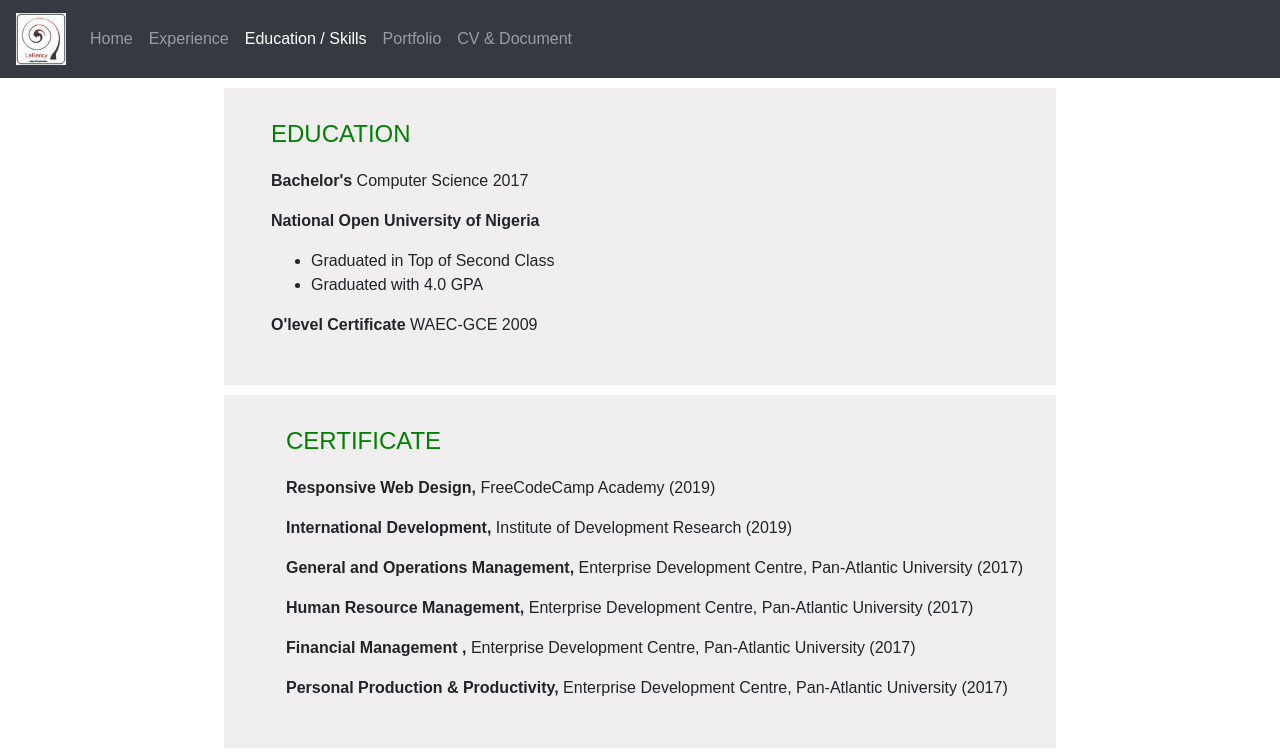
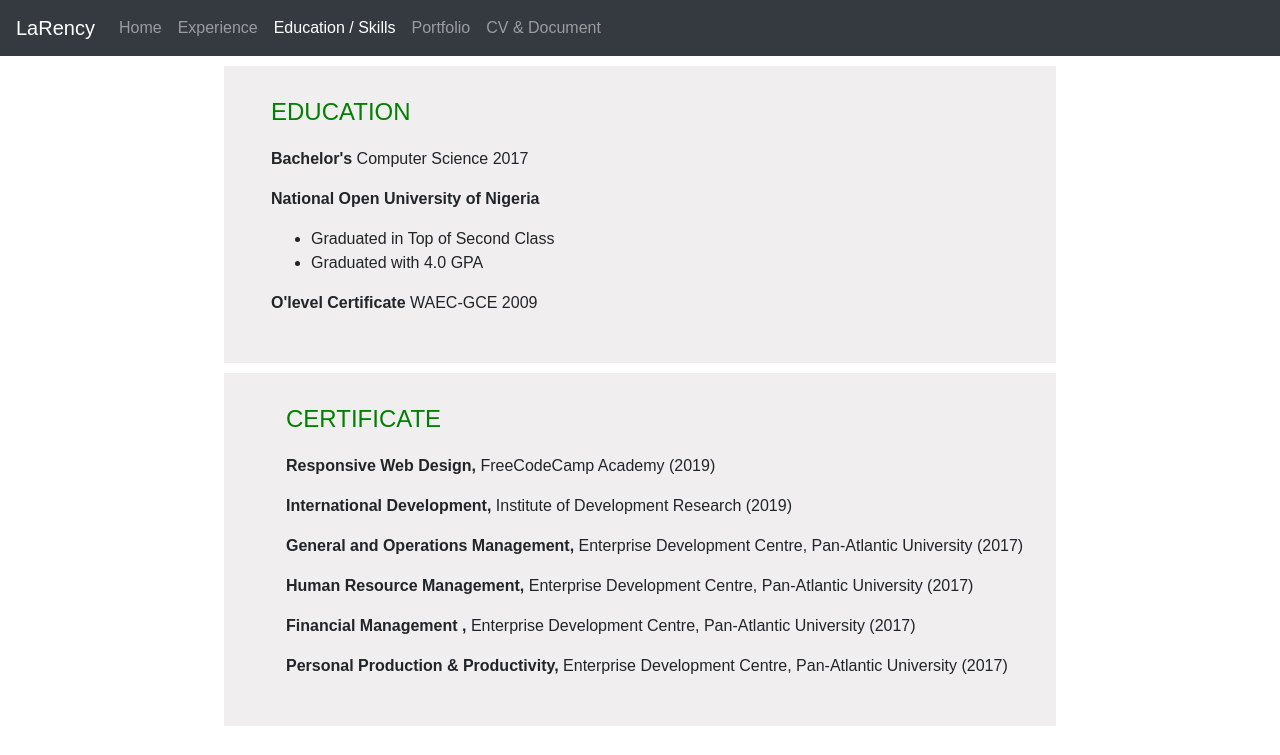
Before and after one commit to Larency/askmi_olanrewaju, a plain HTML site: page education&Skills.html in a window 1280 px wide. Shown: the top 755 px of the page. Drawn offline with nearby package versions, Linux system fonts and the light colour scheme.

Commit message:
Update education&Skills.html

```diff
--- a/education&Skills.html
+++ b/education&Skills.html
@@ -17,7 +17,7 @@
 
   <body>
     <nav class="navbar navbar-expand-lg navbar-dark bg-dark">
-      <a class="navbar-brand" href="index.html"><img src="img/Larency2.jpg" width="50px"></a>
+      <a class="navbar-brand" href="index.html">LaRency</a>
        <button class="navbar-toggler" type="button" data-toggle="collapse" data-target="#navbarSupportedContent" aria-controls="navbarSupportedContent" aria-expanded="false" aria-label="Toggle navigation">
         <span class="navbar-toggler-icon"></span>
        </button>
```
